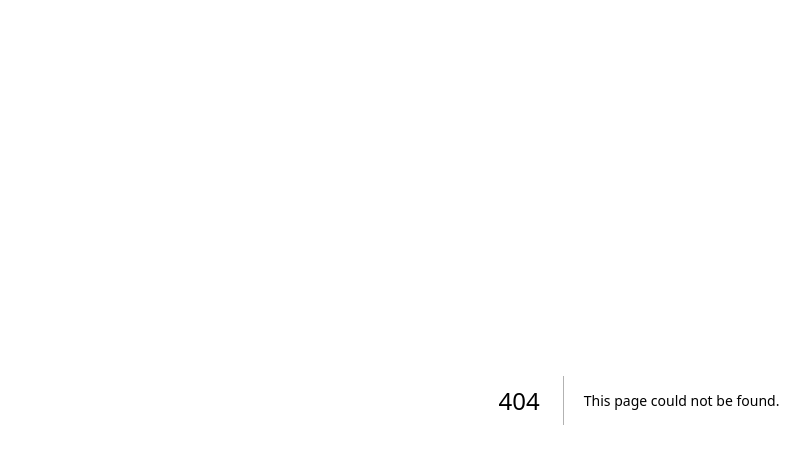
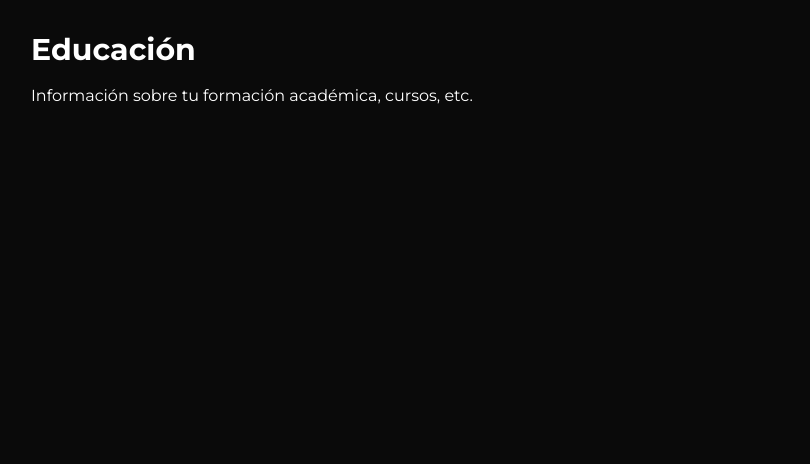
Before and after one commit to Lau-szutner/Money-Mind, a Next.js app in the folder frontend/: page /education in a window 1280 px wide. Before the commit this address had no page. Shown: the top 464 px of the page, without its empty margins (1-811 px from the left). Built offline with nearby package versions, Linux system fonts and the light colour scheme.

Commit message:
education page

```diff
--- /dev/null
+++ b/frontend/src/app/education/page.tsx
@@ -0,0 +1,9 @@
+// app/education/page.tsx
+export default function EducationPage() {
+  return (
+    <main className="min-h-screen p-8 bg-neutral-950 text-white">
+      <h1 className="text-3xl font-bold mb-4">Educación</h1>
+      <p>Información sobre tu formación académica, cursos, etc.</p>
+    </main>
+  );
+}
```
